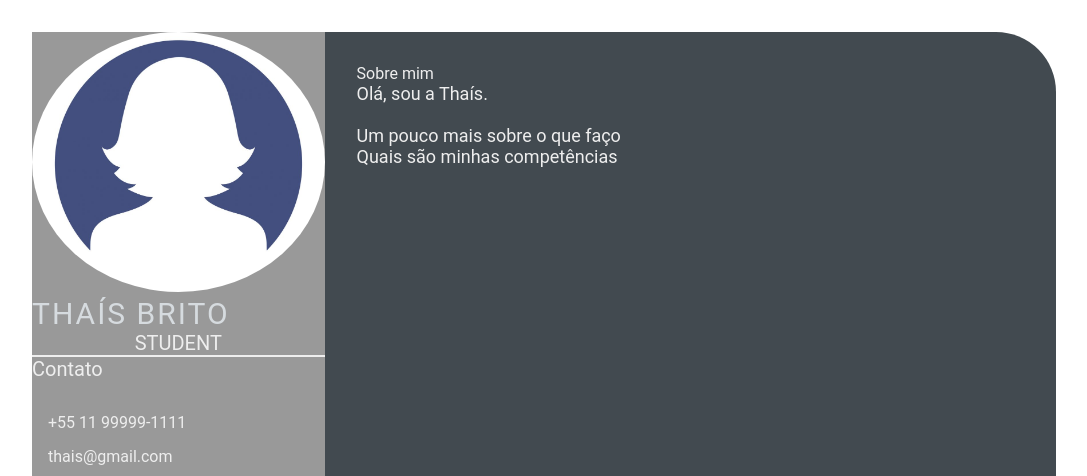
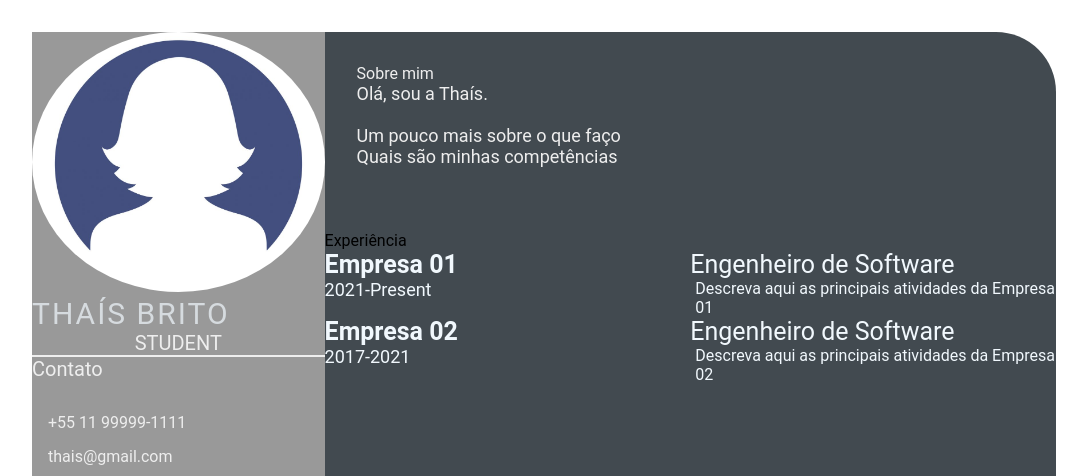
Before and after one commit to thabrita/devweekgit.github.io, a plain HTML site: page index.html in a window 1280 px wide. Shown: the top 476 px of the page, without its empty margins (96-1183 px from the left). Drawn offline with Linux system fonts and the light colour scheme.

Commit message:
feature: add index.html (#3)

```diff
--- a/index.html
+++ b/index.html
@@ -47,6 +47,31 @@
                         </p>
                     </section>
                 </div>
+            <section class="experience gap">
+                <div class="rigth-title">Experiência</div>
+                <div class="experience-contents">
+                    <div class="exp-left">
+                        <p class="exp-company-name">Empresa 01</p>
+                        <p class="exp-time-period">2021-Present</p>
+                    </div>
+                    <div class="exp-right">
+                        <p class="exp-position">Engenheiro de Software</p>
+                        <p class="exp-desc">
+                            Descreva aqui as principais atividades da Empresa 01
+                        </p>
+                    </div>
+                    <div class="exp-left">
+                        <p class="exp-company-name">Empresa 02</p>
+                        <p class="exp-time-period">2017-2021</p>
+                    </div>
+                    <div class="exp-right">
+                        <p class="exp-position">Engenheiro de Software</p>
+                        <p class="exp-desc">
+                            Descreva aqui as principais atividades da Empresa 02
+                        </p>
+                    </div>
+                </div>
+            </section>
             </section>
     </main>
 </body>
--- a/style.css
+++ b/style.css
@@ -101,3 +101,38 @@
     font-size: 18px;
     color: #eeeeee;
 }
+
+.experience-contents,
+.education-contents,
+.awards-contents {
+    display: grid;
+    grid-template-columns: repeat(2, 1fr);
+    padding-bottom: 2rem;
+    color: #F1F8FD;
+}
+
+.exp-company-name,
+.education-school-name,
+.awards-company-name {
+    font-size: 25px;
+    font-weight: bold;
+}
+
+.exp-time-period,
+.educationp-time-period,
+.awards-time-period {
+    font-size: 18px;
+}
+
+.exp-position,
+.education-subject,
+.awards-name {
+    font-size: 25px;
+}
+
+.exp-desc,
+.education-desc,
+.awards-desc {
+    font-size: 16px;
+    padding-left: 5px;
+}
```
